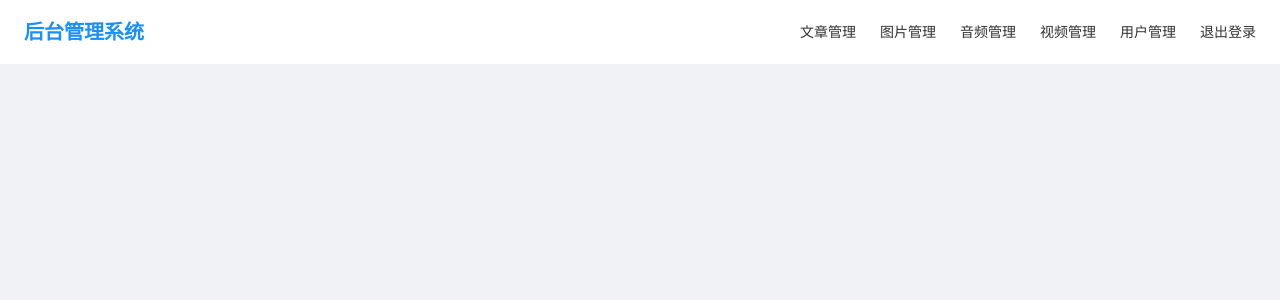
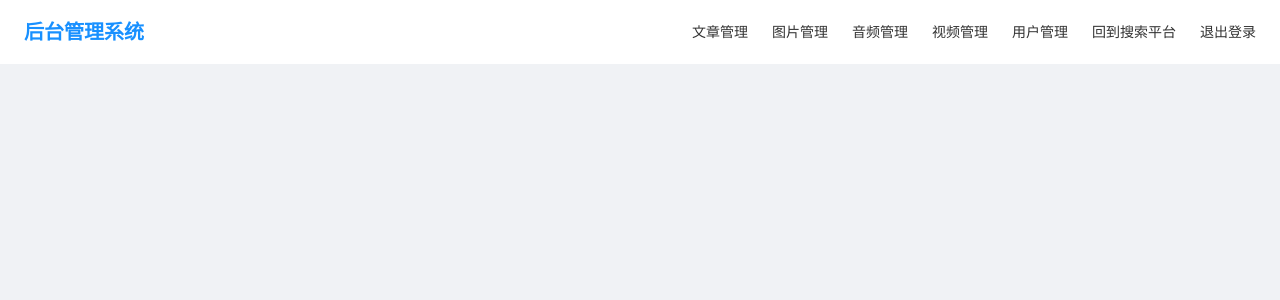
Before and after one commit to Okita1027/search-front, a Vue app: page /admin in a window 1280 px wide. Shown: the top 300 px of the page. Built offline with nearby package versions, Linux system fonts and the light colour scheme.

Commit message:
文章省略显示；后台管理系统登陆修复

```diff
--- a/src/components/PostList.vue
+++ b/src/components/PostList.vue
@@ -2,7 +2,7 @@
   <a-list item-layout="horizontal" :data-source="props.postList">
     <template #renderItem="{ item }">
       <a-list-item>
-        <a-list-item-meta :description="item.content">
+        <a-list-item-meta :description="truncateContent(item.content)">
           <template #title>
             <a @click="goToDetail(item.title)" class="post-title">
               <span v-html="item.title"></span>
@@ -20,13 +20,21 @@ import { useRouter } from "vue-router";
 
 interface Props {
   postList: any[];
+  maxContentLength?: number;
 }
 
 const props = withDefaults(defineProps<Props>(), {
   postList: () => [],
+  maxContentLength: 150
 });
 
 const router = useRouter();
+
+const truncateContent = (content: string) => {
+  if (!content) return '';
+  if (content.length <= props.maxContentLength) return content;
+  return content.substring(0, props.maxContentLength) + '...';
+};
 
 const goToDetail = (title: string) => {
   router.push({
--- a/src/layouts/AdminLayout.vue
+++ b/src/layouts/AdminLayout.vue
@@ -8,6 +8,7 @@
         <router-link to="/admin/audios" class="nav-link">音频管理</router-link>
         <router-link to="/admin/videos" class="nav-link">视频管理</router-link>
         <router-link to="/admin/users" class="nav-link">用户管理</router-link>
+        <router-link to="/" class="nav-link">回到搜索平台</router-link>
         <a @click="handleLogout" class="nav-link">退出登录</a>
       </div>
     </a-layout-header>
--- a/src/pages/admin/AdminLoginPage.vue
+++ b/src/pages/admin/AdminLoginPage.vue
@@ -64,6 +64,7 @@ const onFinish = async (values: any) => {
       tokenData.username = values.username;
 
       localStorage.setItem('tokenInfo', JSON.stringify(tokenData));
+
       message.success('登录成功');
       router.push('/admin/posts');
     } else {
--- a/src/router/index.ts
+++ b/src/router/index.ts
@@ -144,10 +144,19 @@ router.beforeEach((to, from, next) => {
     }
   } else if (to.meta.requiresAdmin) {
     // 检查是否是管理员
-    const loginId = localStorage.getItem('loginId');
-    if (!loginId || parseInt(loginId) >= 10) {
+    const tokenInfo = authService.getTokenInfo();
+    if (!tokenInfo || !tokenInfo.loginId || parseInt(tokenInfo.loginId) >= 10) {
       message.error('权限不足');
       next('/admin/login');
+    } else {
+      next();
+    }
+  } else if (to.path === '/admin/login') {
+    // 如果用户访问管理员登录页面，检查是否已经有管理员权限
+    const tokenInfo = authService.getTokenInfo();
+    if (tokenInfo && tokenInfo.loginId && parseInt(tokenInfo.loginId) < 10) {
+      // 已有管理员权限，直接跳转到管理界面
+      next('/admin/posts');
     } else {
       next();
     }
```
